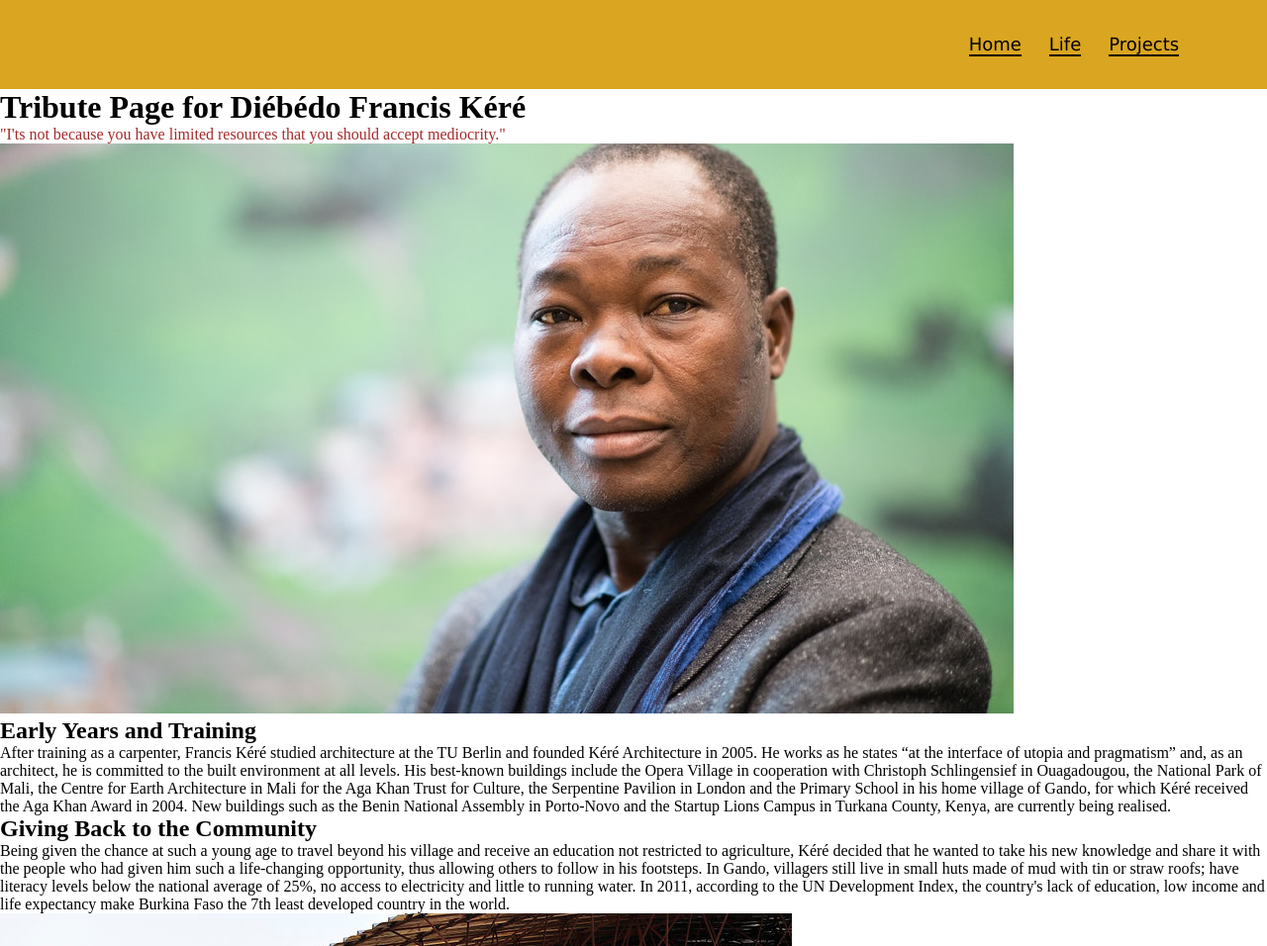
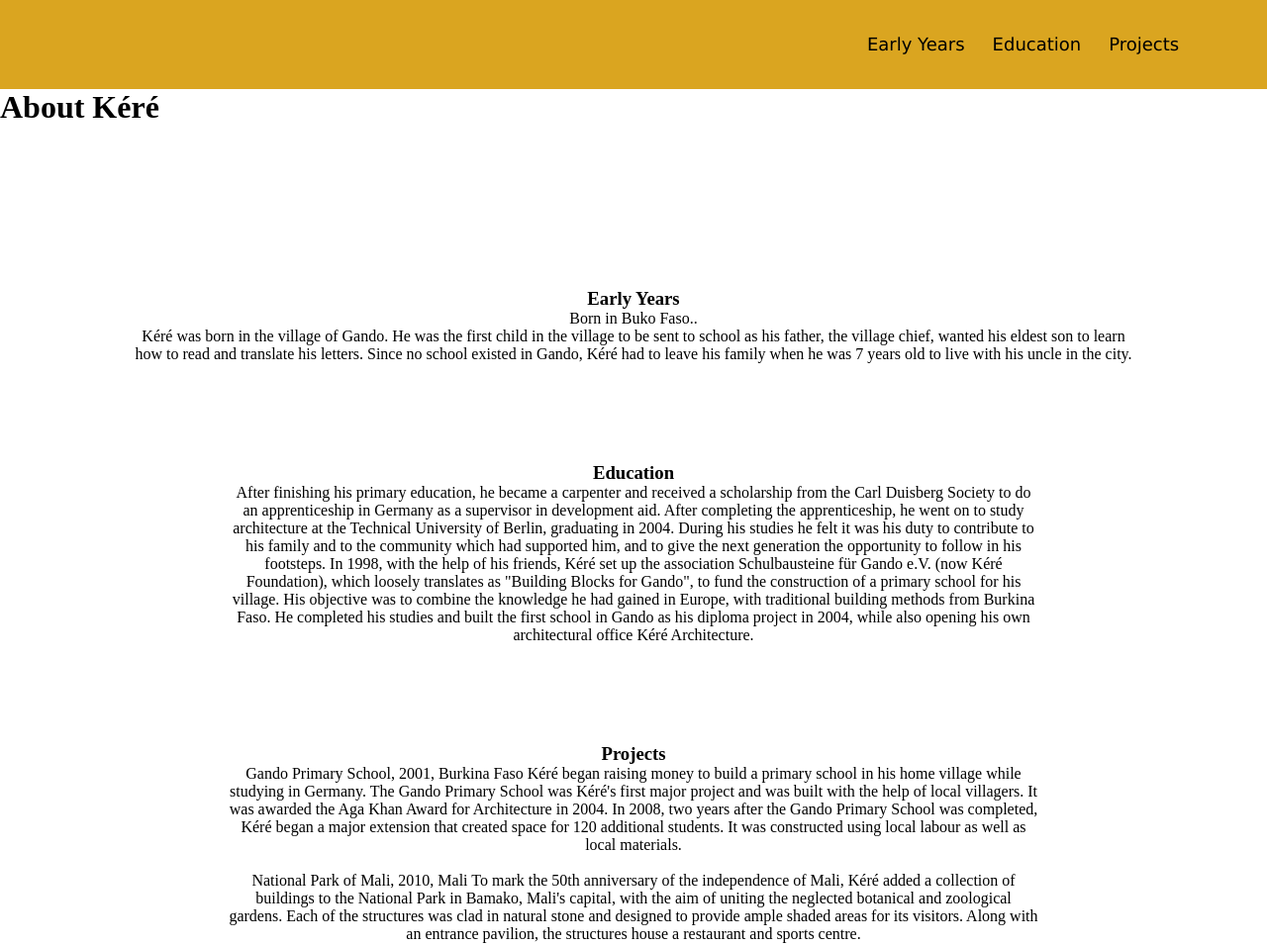
Before and after one commit to lindatrevino/TributePageKere, a plain HTML site: page index.html in a window 1280 px wide. Shown: the top 956 px of the page at 99% size. Drawn offline with Linux system fonts and the light colour scheme.

Commit message:
without picture

```diff
--- a/css/style.css
+++ b/css/style.css
@@ -42,16 +42,44 @@ nav{
 
 .nav-links ul li::after{
     content: "";
-    width: 100%;
+    width: 0%;
     height: 2px;
     background: black;
     display: block;
     margin: auto;
-
+    transition: 0.5s;
 
 }
 
-.nav-links ul li::after{
+.nav-links ul li:hover::after{
+    width: 100%;
+
+}
+
+.text-box{
+
+    width: 50%;
+    color: black;
+    position: absolute;
+    top: 50%;
+    left: 50%;
+    transform: translate(-50%,-50%);
+    text-align: center;
+    border-radius: 12px;
+}
 
 
+
+.early-col{
+    width: 80%;
+    margin: auto;
+    text-align: center;
+    padding-top: 100px;
 }
+.row{
+
+    margin-top: 5%;
+    display: flex;
+    justify-content: space-between;
+
+}
--- a/index.html
+++ b/index.html
@@ -6,43 +6,79 @@
     <meta name="viewport" content="width=device-width, initial-scale=1.0">
     <title>Tribute Page for Diébédo Francis Kéré</title>
    <link rel="stylesheet" href="css/style.css">
-</head>
-<body>
-
-
 
     <section class="header">
         <nav>
 <div class="nav-links">
 
     <ul>
-        <li><a href="">Home</a></li>
-        <li><a href="">Life</a></li>
+        <li><a href="">Early Years</a></li>
+        <li><a href="">Education</a></li>
         <li><a href="">Projects</a></li>
     </ul>
 </div>
 
         </nav>
+
+
     </section>
+    </head>
+
+    <body>
+        <div>
+
+
+    <section class="early"></section>
+    <h1>About Kéré</h1>
+    <p></p>
+
+    <div class="row">
+
+
+
+        <div class="early-col">
+            <h3>Early Years</h3>
+            <p> Born in Buko Faso..</p>
+            Kéré was born in the village of Gando. He was the first child in the village to be sent to school as his father, the village chief, wanted his eldest son to learn how to read and translate his letters. Since no school existed in Gando, Kéré had to leave his family when he was 7 years old to live with his uncle in the city.
+
+
+<div class="early-col">
+    <h3>Education</h3>
+    <p>After finishing his primary education, he became a carpenter and received a scholarship from the Carl Duisberg Society to do an apprenticeship in Germany as a supervisor in development aid. After completing the apprenticeship, he went on to study architecture at the Technical University of Berlin, graduating in 2004.
+
+        During his studies he felt it was his duty to contribute to his family and to the community which had supported him, and to give the next generation the opportunity to follow in his footsteps. In 1998, with the help of his friends, Kéré set up the association Schulbausteine für Gando e.V. (now Kéré Foundation), which loosely translates as "Building Blocks for Gando", to fund the construction of a primary school for his village. His objective was to combine the knowledge he had gained in Europe, with traditional building methods from Burkina Faso. He completed his studies and built the first school in Gando as his diploma project in 2004, while also opening his own architectural office Kéré Architecture.
+
+        </p>
+</div>
+
+
+            <div class="early-col">
+                <h3>Projects</h3>
+                <p>
+
+                Gando Primary School, 2001, Burkina Faso
+
+                Kéré began raising money to build a primary school in his home village while studying in Germany. The Gando Primary School was Kéré's first major project and was built with the help of local villagers. It was awarded the Aga Khan Award for Architecture in 2004.
+
+                In 2008, two years after the Gando Primary School was completed, Kéré began a major extension that created space for 120 additional students. It was constructed using local labour as well as local materials. </p>
+<br>
+                 <p>National Park of Mali, 2010, Mali
+
+To mark the 50th anniversary of the independence of Mali, Kéré added a collection of buildings to the National Park in Bamako, Mali's capital, with the aim of uniting the neglected botanical and zoological gardens.
+
+Each of the structures was clad in natural stone and designed to provide ample shaded areas for its visitors. Along with an entrance pavilion, the structures house a restaurant and sports centre. </p>
+    </div>
+</div>
+
+
+
+</div>
 
 
 
 
-    <h1>Tribute Page for Diébédo Francis Kéré</h1>
-     <p style="color: brown;"> "I'ts not because you have limited resources that you should accept mediocrity."</p>
-    <img src="images/francis.jpeg" alt="picture of Diébédo Francis Kéré">
 
 
 
-    <h2>Early Years and Training</h2>
-
-     <p>After training as a carpenter, Francis Kéré studied architecture at the TU Berlin and founded Kéré Architecture in 2005. He works as he states “at the interface of utopia and pragmatism” and, as an architect, he is committed to the built environment at all levels. His best-known buildings include the Opera Village in cooperation with Christoph Schlingensief in Ouagadougou, the National Park of Mali, the Centre for Earth Architecture in Mali for the Aga Khan Trust for Culture, the Serpentine Pavilion in London and the Primary School in his home village of Gando, for which Kéré received the Aga Khan Award in 2004. New buildings such as the Benin National Assembly in Porto-Novo and the Startup Lions Campus in Turkana County, Kenya, are currently being realised. </p>
-
-     <h2>Giving Back to the Community</h2>
-<p>
-     Being given the chance at such a young age to travel beyond his village and receive an education not restricted to agriculture, Kéré decided that he wanted to take his new knowledge and share it with the people who had given him such a life-changing opportunity, thus allowing others to follow in his footsteps. In Gando, villagers still live in small huts made of mud with tin or straw roofs; have literacy levels below the national average of 25%, no access to electricity and little to running water. In 2011, according to the UN Development Index, the country's lack of education, low income and life expectancy make Burkina Faso the 7th least developed country in the world.
-     </p>
-
-     <img src="images/Kere_primary_school_extension_gando.jpg" alt="picture of a primary school in Burkina Faso with students playing out front">
 </body>
 </html>
```
